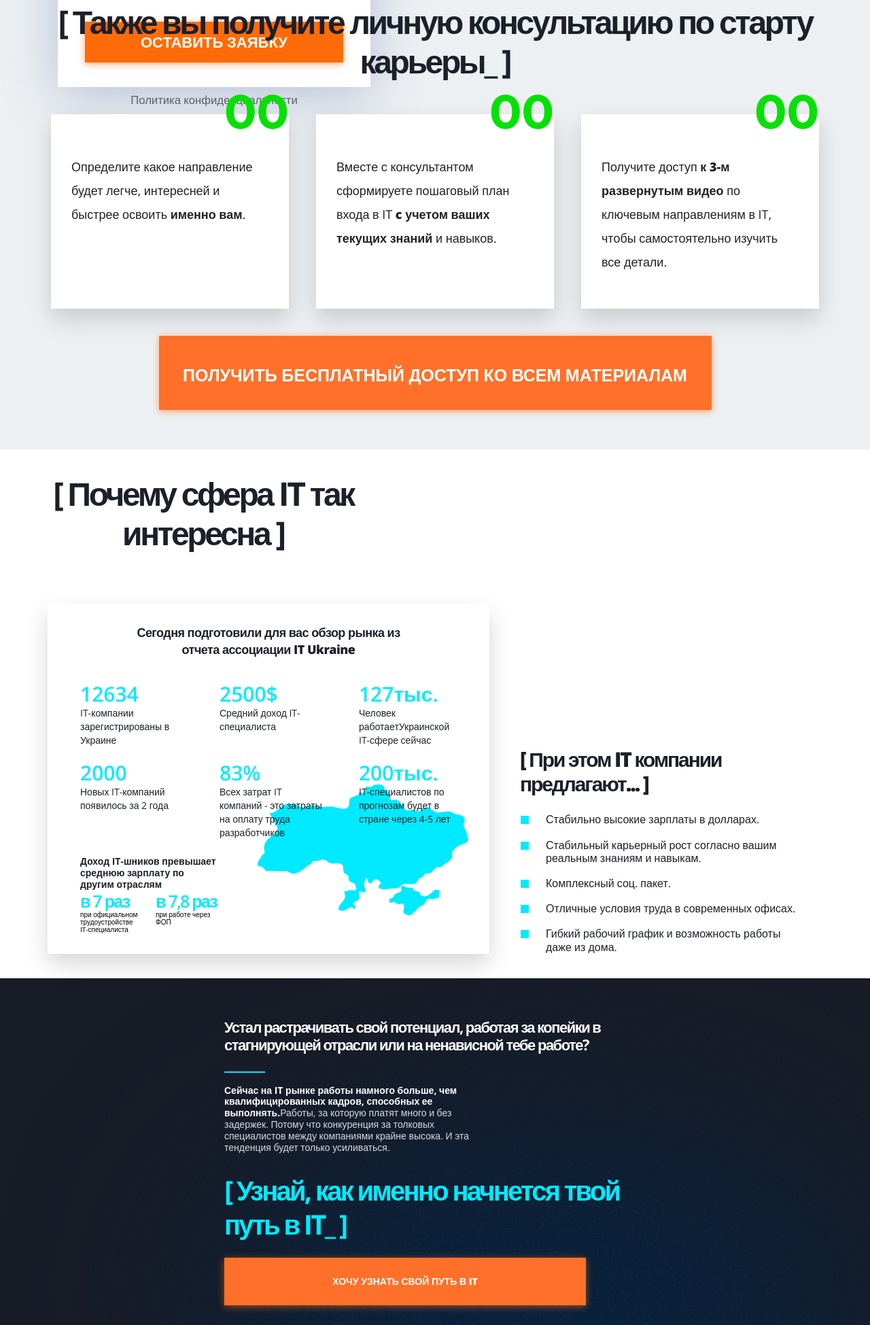
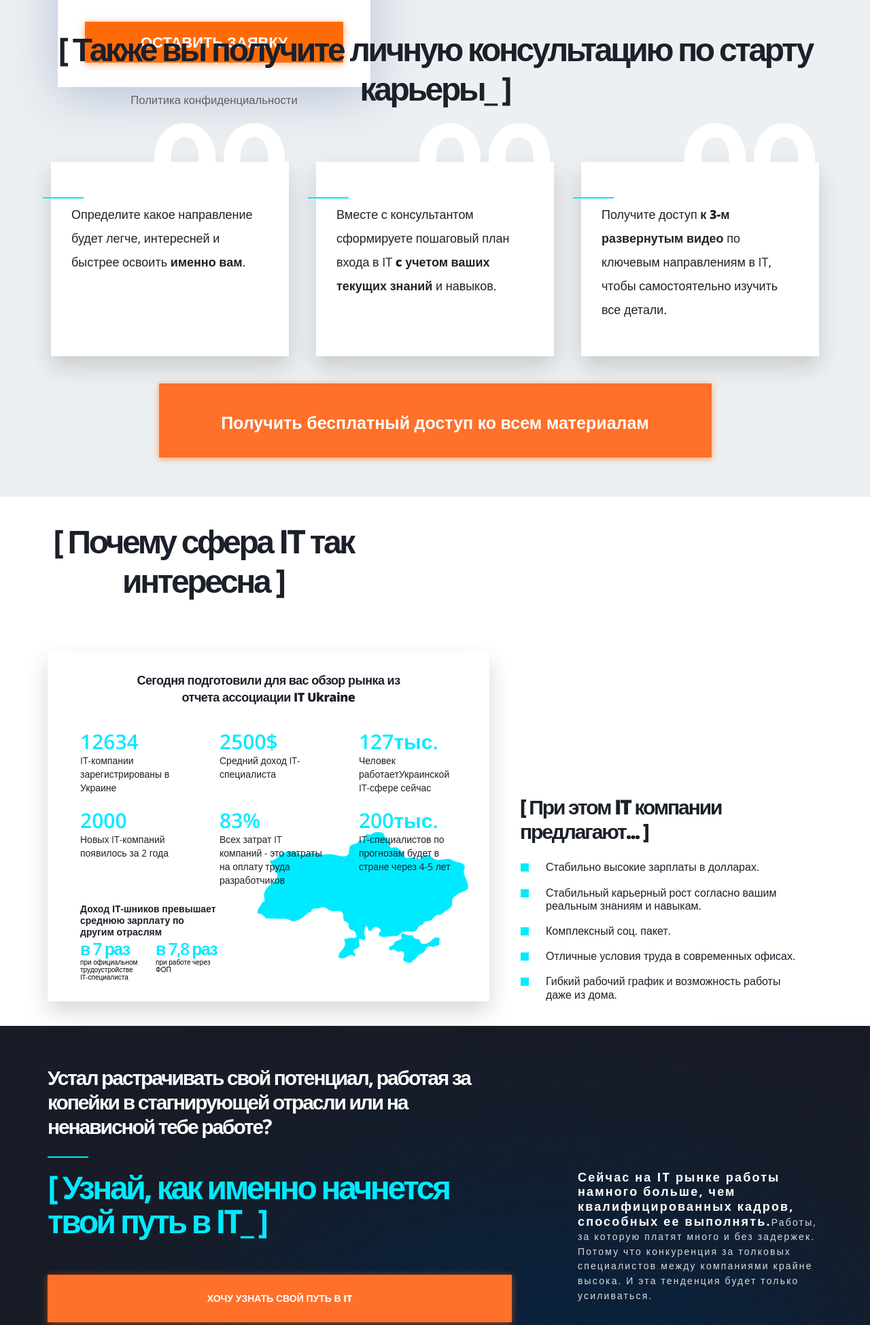
Before and after one commit to MakotoTeach/Project_final, a website: page src/index.html in a window 1280 px wide. Shown: the part 1507-3456 px from the top of the page at 68% size. Drawn offline with nearby package versions, Linux system fonts and the light colour scheme; files that its build step writes are made by us from their sources; files whose address does not match are found by name.

Commit message:
desctop version Ready

```diff
--- a/src/html/consultation.html
+++ b/src/html/consultation.html
@@ -5,17 +5,23 @@
     </h2>
     <ul class="consult-list">
       <li class="consult_item">
+        <p class="cons-content">
           Определите какое направление будет легче, интересней и быстрее освоить
           <span> именно вам</span>.
+        </p>
       </li>
       <li class="consult_item">
+        <p class="cons-content">
           Вместе с консультантом сформируете пошаговый план входа в IT
           <span>c учетом ваших текущих знаний</span>
           и навыков.
+        </p>
       </li>
       <li class="consult_item">
+        <p class="cons-content">
           Получите доступ <span> к 3-м развернутым видео</span> по ключевым
           направлениям в IT, чтобы самостоятельно изучить все детали.
+        </p>
       </li>
     </ul>
     <a href="#" class="consult-button"
--- a/src/html/start.html
+++ b/src/html/start.html
@@ -6,16 +6,19 @@
     </p>
     <div class="start_container">
       <p class="start_descr">
-        Сейчас на IT рынке работы намного больше, чем квалифицированных
-        кадров, способных ее выполнять.<span>Работы, за которую платят много и
-          без задержек. Потому что конкуренция за толковых специалистов
-          между компаниями крайне высока. И эта тенденция будет только
-          усиливаться.</span>
+        Сейчас на IT рынке работы намного больше, чем квалифицированных кадров,
+        способных ее выполнять.<span
+          >Работы, за которую платят много и без задержек. Потому что
+          конкуренция за толковых специалистов между компаниями крайне высока. И
+          эта тенденция будет только усиливаться.</span
+        >
       </p>
+      <div class="yourway_container">
+        <h2 class="start_headline">
+          &#91; Узнай, как именно начнется твой путь в IT_ &#93;
+        </h2>
+        <a href="#" class="start_button">Хочу узнать свой путь в IT</a>
+      </div>
     </div>
-    <h2 class="start_headline">
-      &#91; Узнай, как именно начнется твой путь в IT_ &#93;
-    </h2>
-    <a href="#" class="start_button">Хочу узнать свой путь в IT</a>
   </section>
 </div>
--- a/src/sass/components/consultation.scss
+++ b/src/sass/components/consultation.scss
@@ -1,6 +1,25 @@
 .wrapper-consult {
   padding: $mob-padding-tb $mob-padding-rl;
   background-color: #edf0f2;
+}
+
+.cons-content {
+  background: $main-bg;
+  position: relative;
+  height: 100%;
+  padding: 40px 40px 40px 30px;
+
+  &::before{
+    content: '';
+    position: absolute;
+    top: 25px;
+    left: -12px;
+    z-index: 3;
+    display: block;
+    width: 60px;
+    height: 2px;
+    background-color: #00eaff;
+  }
 }
 
 .consult {
@@ -22,7 +41,6 @@
     position: relative;
     width: 100%;
     height: 229px;
-    padding: 40px 40px 40px 30px;
     background-color: $main-bg;
     box-shadow: 0px 15px 32px 0px rgba(0, 0, 0, 0.16);
     font-size: 16px;
@@ -47,15 +65,15 @@
     }
 
     &::before {
-      content: "0" counter(list-consult);
+      content: '0' counter(list-consult);
       position: absolute;
       display: inline-block;
       top: 0;
       right: 0;
       font-family: 'Montserrat', sans-serif;
-      font-size: 70px;
+      font-size: 50px;
       font-weight: 700;
-      color: #07e007;
+      color: $text-light;
       transform: translateY(-60%);
     }
   }
@@ -120,6 +138,10 @@
   .consult {
     width: 1170px;
 
+    &-headline{
+      margin: 0 auto 80px;
+    }
+
     &-list {
       margin-bottom: 40px;
     }
@@ -129,7 +151,10 @@
       height: 286px;
       font-size: 18px;
       line-height: 35px;
-      padding: 60px 30px 50px 30px;
+
+      &::before {
+        font-size: 150px;
+      }
     }
 
     &-headline {
@@ -141,6 +166,15 @@
       height: 109px;
       font-size: 25px;
       line-height: 56px;
+      text-transform: none;
+    }
+  }
+
+  .cons-content {
+    padding: 60px 30px 50px 30px;
+
+    &::before{
+      top: 52px;
     }
   }
 }
--- a/src/sass/components/interest.scss
+++ b/src/sass/components/interest.scss
@@ -12,6 +12,7 @@
 // Statistics
 .stat {
   position: relative;
+
   &::before {
     content: '';
     position: absolute;
@@ -24,6 +25,7 @@
     background-repeat: no-repeat;
     background-size: contain;
   }
+
   &-label {
     margin-bottom: 22px;
     font-size: 14px;
@@ -41,6 +43,10 @@
     &_item {
       &:nth-child(-n + 5) {
         margin-bottom: 20px;
+      }
+
+      &:nth-child(5) {
+        position: relative;
       }
 
       &:nth-child(6) {
@@ -143,7 +149,6 @@
   }
 }
 
-
 @media (min-width: 768px) {
   .interest {
     &-headline {
@@ -155,7 +160,7 @@
   }
 
   .stat {
-    position: relative;
+    // position: relative;
     margin: auto;
     // padding: 50px
     padding: 50px 54px 56px 56px;
@@ -200,7 +205,7 @@
       &_item {
         // width: 172px;
         flex: 0 0 28%;
-        &:nth-of-type(3n+3) {
+        &:nth-of-type(3n + 3) {
           flex-basis: 26%;
         }
         &:nth-child(-n + 5) {
--- a/src/sass/components/questions.scss
+++ b/src/sass/components/questions.scss
@@ -63,5 +63,9 @@
     &_list {
       width: 503px;
     }
+
+    &_item {
+      font-size: 18px;
+    }
   }
 }
--- a/src/sass/components/start.scss
+++ b/src/sass/components/start.scss
@@ -10,7 +10,7 @@
     color: #ffffff;
     &::after {
       display: block;
-      content: "";
+      content: '';
       width: 60px;
       height: 2px;
       background-color: #00eaff;
@@ -19,14 +19,16 @@
     }
   }
 
-  &_container {
-    margin-bottom: 30px;
-  }
+  // &_container {
+  //   margin-bottom: 30px;
+  // }
 
   &_descr {
     font-size: 14px;
     font-weight: 700;
     color: #ffffff;
+    margin-bottom: 30px;
+
     & span {
       font-size: 14px;
       font-weight: 400;
@@ -59,26 +61,31 @@
     text-decoration: none;
     text-transform: uppercase;
   }
-
 }
-
 
 @media (min-width: 768px) {
   .wrapper-start {
     padding: 58px 0 62px;
   }
+
   .start {
     width: 660px;
     padding-left: $tabl-padding-rl;
+    padding-right: $tabl-padding-rl;
     margin: 0 auto;
+
     &_label {
       font-size: 22px;
       letter-spacing: -0.07em;
     }
 
-    &_container {
+    &_descr {
       width: 384px;
     }
+
+    // &_container {
+    //   width: 384px;
+    // }
 
     &_headline {
       font-size: 40px;
@@ -91,3 +98,41 @@
     }
   }
 }
+
+@media (min-width: 1200px) {
+  .yourway_container {
+    width: 683px;
+  }
+
+  .start {
+    width: 1170px;
+    padding-left: $desk-padding-rl;
+    padding-right: $desk-padding-rl;
+
+    &_label {
+      font-size: 30px;
+      width: 668px;
+    }
+
+    &_descr {
+      width: 360px;
+      font-size: 18px;
+      letter-spacing: 0.12em;
+    }
+
+    &_button {
+      width: 683px;
+    }
+
+    &_headline {
+      font-size: 48px;
+      margin-bottom: 54px;
+    }
+
+    &_container {
+      @include flex(wrap, space-between);
+      flex-direction: row-reverse;
+
+    }
+  }
+}
--- a/src/sass/helpers/placeholder.scss
+++ b/src/sass/helpers/placeholder.scss
@@ -5,7 +5,7 @@
 
 
 %title {
-  margin-bottom: 25px;
+  margin-bottom: 30px;
   font-size: 20px;
   font-weight: 800;
   letter-spacing: -0.07em;
```
Also changed, not shown: src/html/interest.html (+3 -1 lines), src/sass/components/about.scss (+12 -0 lines). Lines whose indentation alone changed are shown as unchanged.
